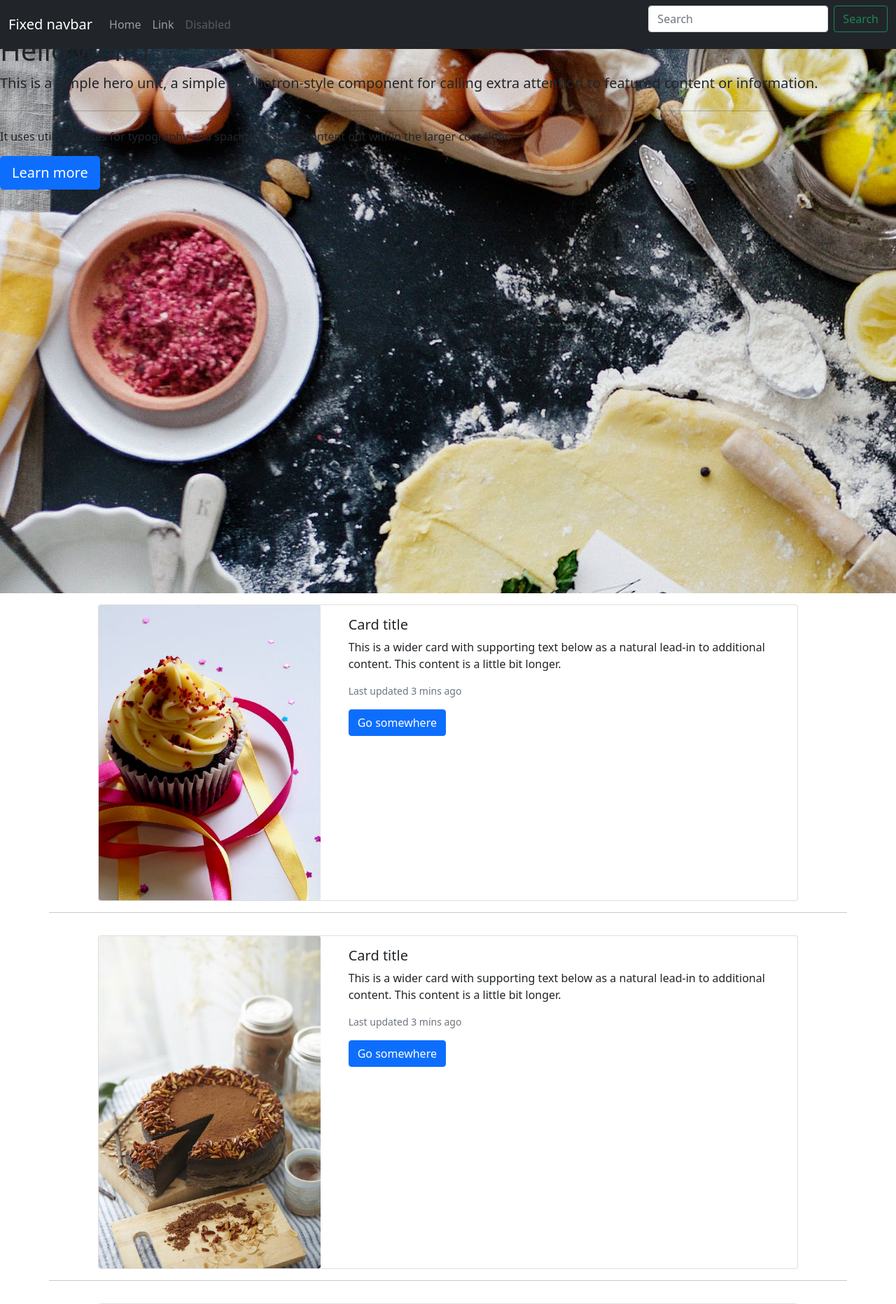
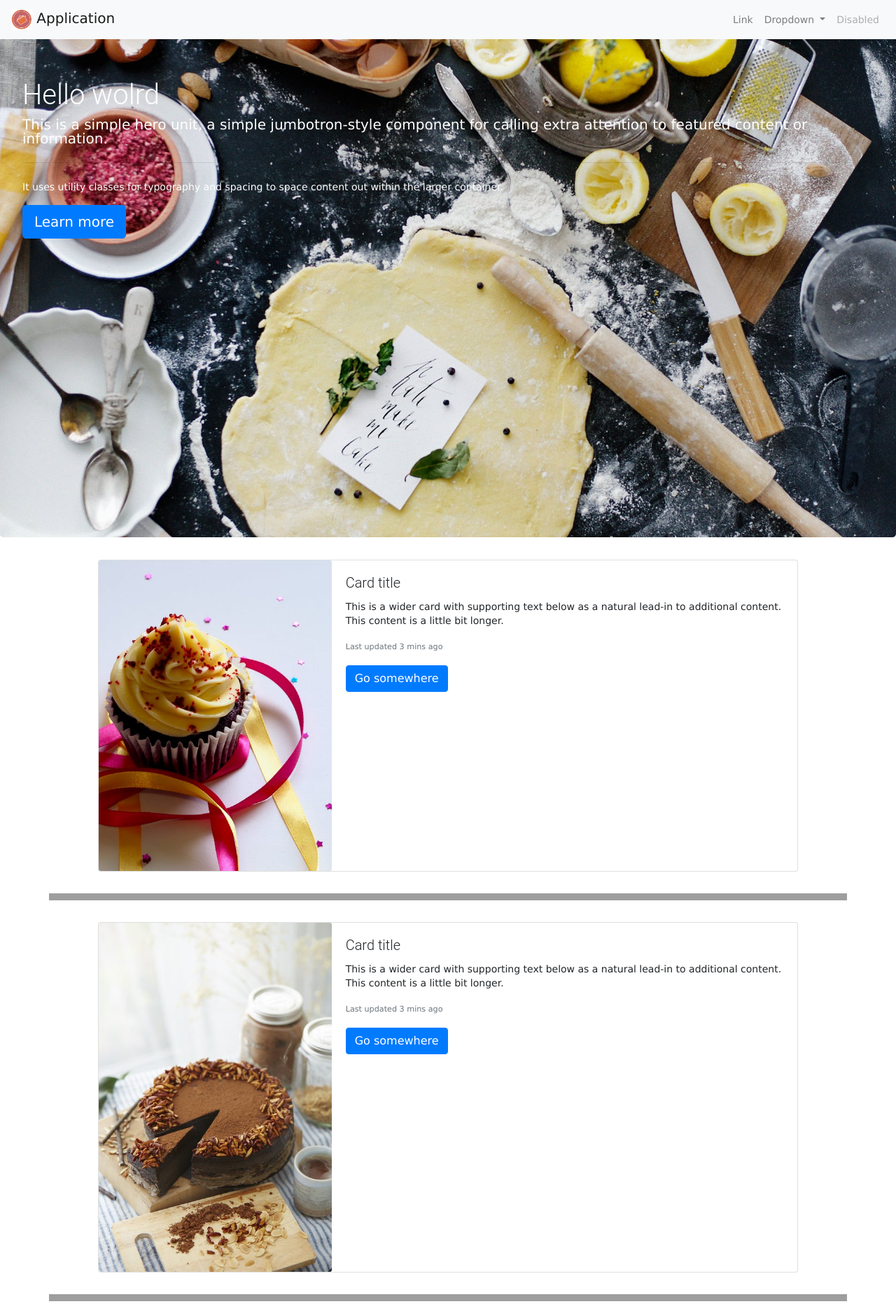
Before and after one commit to nmd974/cuisine-forms-974, a PHP site: template src/pages/home.php in a window 1280 px wide. Shown: the top 1864 px of the page at 70% size. Run offline with PHP 8.4, Linux system fonts and the light colour scheme; the template is opened without the code that fills it, so the values that code supplies are empty; some libraries are stand-ins or nearby versions; grey boxes are pictures that could not be loaded.

Commit message:
modif navbar

```diff
--- a/src/includes/footer.php
+++ b/src/includes/footer.php
@@ -46,12 +46,16 @@
 
     <!-- Optional JavaScript -->
     <!-- jQuery first, then Popper.js, then Bootstrap JS -->
-    <script src="https://code.jquery.com/jquery-3.4.1.slim.min.js" integrity="sha384-J6qa4849blE2+poT4WnyKhv5vZF5SrPo0iEjwBvKU7imGFAV0wwj1yYfoRSJoZ+n" crossorigin="anonymous"></script>
-    <script src="https://cdn.jsdelivr.net/npm/popper.js@1.16.0/dist/umd/popper.min.js" integrity="sha384-Q6E9RHvbIyZFJoft+2mJbHaEWldlvI9IOYy5n3zV9zzTtmI3UksdQRVvoxMfooAo" crossorigin="anonymous"></script>
-    <script src="https://stackpath.bootstrapcdn.com/bootstrap/4.4.1/js/bootstrap.min.js" integrity="sha384-wfSDF2E50Y2D1uUdj0O3uMBJnjuUD4Ih7YwaYd1iqfktj0Uod8GCExl3Og8ifwB6" crossorigin="anonymous"></script>
-
+    <script src="https://ajax.googleapis.com/ajax/libs/jquery/3.5.1/jquery.min.js"></script>
+    <!-- jQuery and JS bundle w/ Popper.js -->
+    <script src="https://code.jquery.com/jquery-3.5.1.slim.min.js"
+        integrity="sha384-DfXdz2htPH0lsSSs5nCTpuj/zy4C+OGpamoFVy38MVBnE+IbbVYUew+OrCXaRkfj"
+        crossorigin="anonymous"></script>
+    <script src="https://cdn.jsdelivr.net/npm/bootstrap@4.5.3/dist/js/bootstrap.bundle.min.js"
+        integrity="sha384-ho+j7jyWK8fNQe+A12Hb8AhRq26LrZ/JpcUGGOn+Y7RsweNrtN/tE3MoK7ZeZDyx"
+        crossorigin="anonymous"></script>
     <!--script JS-->
-    <script type="text/javascript" src="src/script/jumbotron.js"></script>
+    <!-- <script type="text/javascript" src="src/script/jumbotron.js"></script> -->
 
   </body>
 </html>
--- a/src/includes/header.php
+++ b/src/includes/header.php
@@ -2,7 +2,7 @@
     define('__ROOT__', dirname(dirname(__DIR__)));
     require_once(__ROOT__.'/src/class/AccesBDD.php');
 
-    print_r(AccesBDD::userData());
+    AccesBDD::userData();
     //On lance la session
     // session_start();
     // //On vérifie si l'admin est connecte
@@ -18,55 +18,61 @@
     //     $_SESSION['userLoggedIn'] = false;
     // }
 ?>
-<!doctype html>
-<html lang="en" class="h-100">
+<!DOCTYPE html>
+<html lang="fr">
 <head>
-    <meta charset="utf-8">
-    <meta name="viewport" content="width=device-width, initial-scale=1">
-    <meta name="description" content="">
-    <meta name="author" content="Mark Otto, Jacob Thornton, and Bootstrap contributors">
-    <meta name="generator" content="Hugo 0.79.0">
-    <title>Sticky Footer Navbar Template · Bootstrap v5.0</title>
-
-    <link rel="canonical" href="https://getbootstrap.com/docs/5.0/examples/sticky-footer-navbar/">
-
-    <link href="https://cdn.jsdelivr.net/npm/bootstrap@5.0.0-beta1/dist/css/bootstrap.min.css" rel="stylesheet" integrity="sha384-giJF6kkoqNQ00vy+HMDP7azOuL0xtbfIcaT9wjKHr8RbDVddVHyTfAAsrekwKmP1" crossorigin="anonymous">
-
-    <!-- Bootstrap core CSS -->
-
+    <meta charset="UTF-8">
+    <meta name="viewport" content="width=device-width, initial-scale=1.0">
+    <!-- GOOGLE FONTS -->
+    <link rel="preconnect" href="https://fonts.gstatic.com">
+    <link
+        href="https://fonts.googleapis.com/css2?family=Roboto:ital,wght@0,100;0,300;0,400;0,500;0,700;0,900;1,100;1,300;1,400;1,500;1,700;1,900&display=swap"
+        rel="stylesheet">
+    <!-- BOOTSTRAP -->
+    <link rel="stylesheet" href="https://cdn.jsdelivr.net/npm/bootstrap@4.5.3/dist/css/bootstrap.min.css"
+        integrity="sha384-TX8t27EcRE3e/ihU7zmQxVncDAy5uIKz4rEkgIXeMed4M0jlfIDPvg6uqKI2xXr2" crossorigin="anonymous">
+    <!-- CSS -->
+    <link rel="stylesheet" href="../styles/style.css">
+    <script src="https://use.fontawesome.com/c18e5332f2.js"></script>
 
 
   </head>
-  <body class="d-flex flex-column h-100">
+
 
 <header>
   <!-- Fixed navbar -->
-  <nav class="navbar navbar-expand-md navbar-dark fixed-top bg-dark">
-    <div class="container-fluid">
-      <a class="navbar-brand" href="#">Fixed navbar</a>
-      <button class="navbar-toggler" type="button" data-bs-toggle="collapse" data-bs-target="#navbarCollapse" aria-controls="navbarCollapse" aria-expanded="false" aria-label="Toggle navigation">
+  <nav class="navbar navbar-expand-lg navbar-light bg-light fixed-top">
+  <a class="navbar-brand" href="#">
+    <img src="../../images/logo.png" width="30" height="30" alt="">
+  Application</a>
+  <button class="navbar-toggler" type="button" data-toggle="collapse" data-target="#navbarSupportedContent" aria-controls="navbarSupportedContent" aria-expanded="false" aria-label="Toggle navigation">
     <span class="navbar-toggler-icon"></span>
   </button>
-      <div class="collapse navbar-collapse" id="navbarCollapse">
-        <ul class="navbar-nav me-auto mb-2 mb-md-0">
-          <li class="nav-item active">
-            <a class="nav-link" aria-current="page" href="#">Home</a>
-          </li>
+
+  <div class="collapse navbar-collapse" id="navbarSupportedContent">
+    <div class="d-flex justify-content-end w-100">
+
+
+    <ul class="navbar-nav my-2 my-lg-0">
       <li class="nav-item">
         <a class="nav-link" href="#">Link</a>
+      </li>
+      <li class="nav-item dropdown">
+        <a class="nav-link dropdown-toggle" href="#" id="navbarDropdown" role="button" data-toggle="dropdown" aria-haspopup="true" aria-expanded="false">
+          Dropdown
+        </a>
+        <div class="dropdown-menu" aria-labelledby="navbarDropdown">
+          <a class="dropdown-item" href="#">Action</a>
+          <a class="dropdown-item" href="#">Another action</a>
+          <div class="dropdown-divider"></div>
+          <a class="dropdown-item" href="#">Something else here</a>
+        </div>
       </li>
       <li class="nav-item">
         <a class="nav-link disabled" href="#" tabindex="-1" aria-disabled="true">Disabled</a>
       </li>
     </ul>
-        <form class="d-flex">
-          <input class="form-control me-2" type="search" placeholder="Search" aria-label="Search">
-          <button class="btn btn-outline-success" type="submit">Search</button>
-        </form>
     </div>
   </div>
 </nav>
 </header>
-
-<!-- Begin page content -->
-<main class="flex-shrink-0">
--- a/src/includes/jumbotron.php
+++ b/src/includes/jumbotron.php
@@ -1,5 +1,5 @@
   <!--Début Jumbotron-->
-  <div class="jumbotron"  style="background-image: url(images/main.jpeg);">
+  <div class="jumbotron mt-5 backgroundJumbotron">
     <h1>Hello wolrd</h1>
     <p class="lead">This is a simple hero unit, a simple jumbotron-style component for calling extra attention to featured content or information.</p>
     <hr class="my-4">
--- a/src/styles/style.css
+++ b/src/styles/style.css
@@ -148,6 +148,9 @@ footer {
     background-color: #F9F9F9;
   }
 
+  .backgroundJumbotron{
+    background-image: url(../../images/main.jpeg);
+  }
 
 /*responisve pour tablette (vérifier ipad et ipad pro*/
 @media (max-width: 1024px) {
```
Lines whose indentation alone changed are shown as unchanged.
